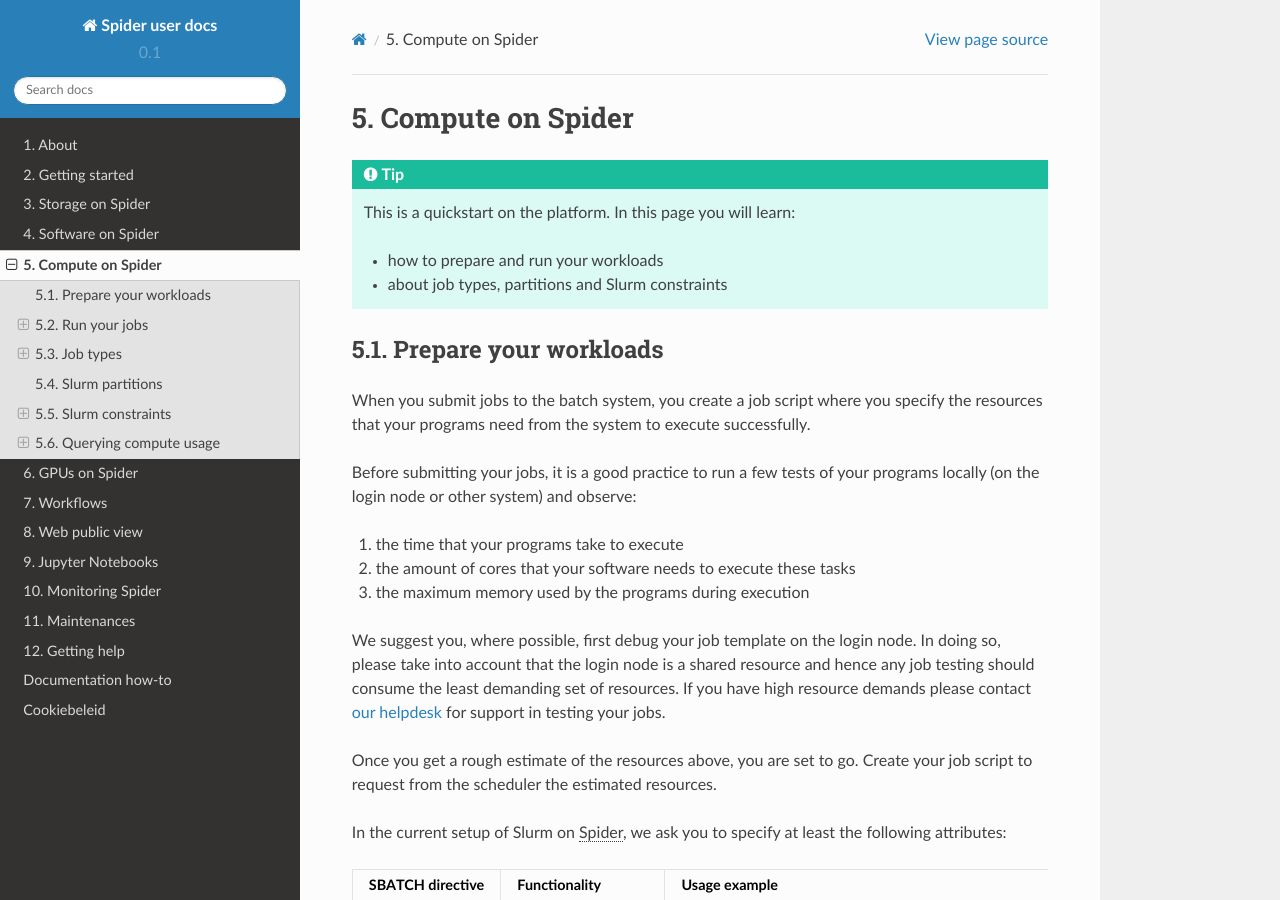
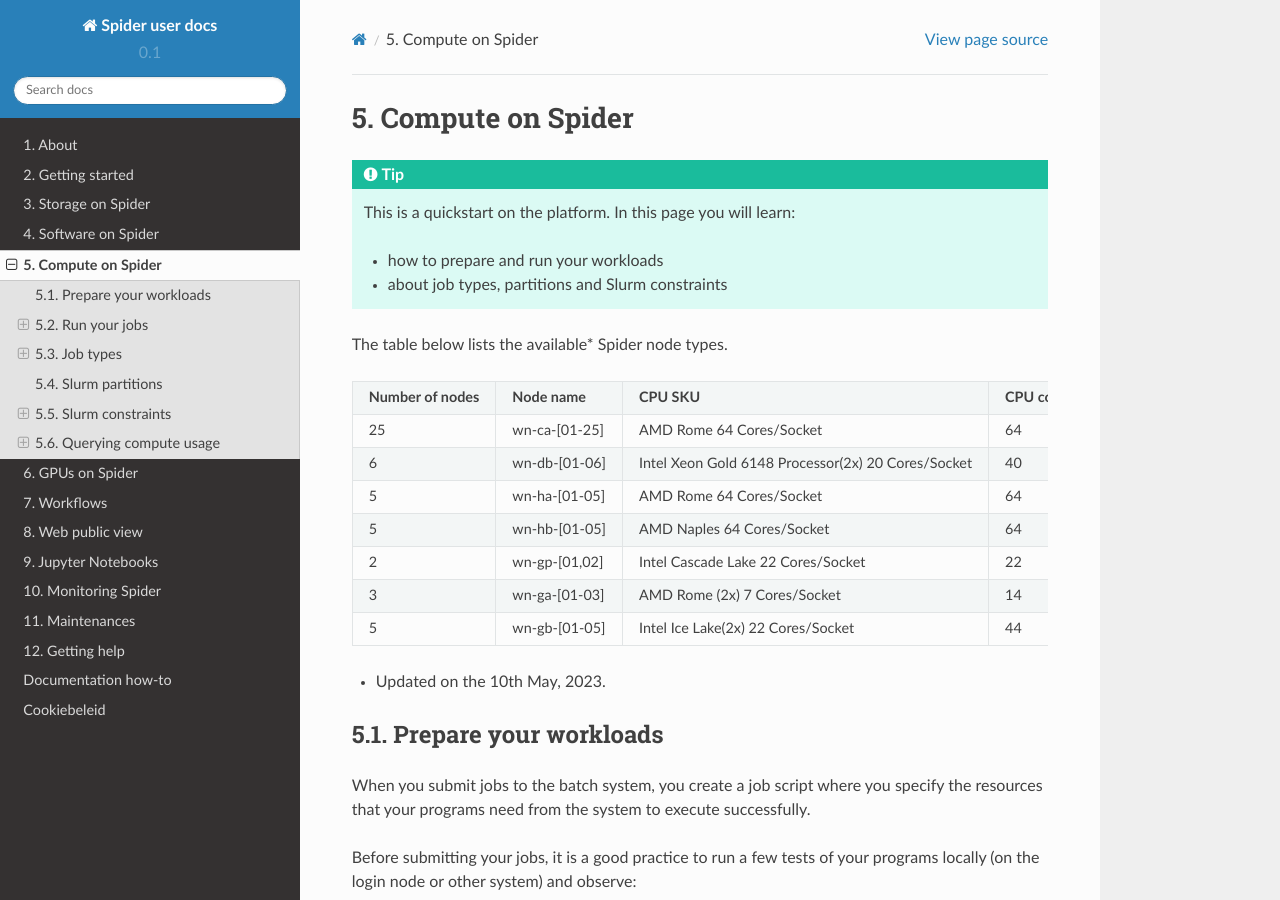
Before and after one commit to sara-nl/spiderdocs, a Sphinx documentation site: the page built from source/Pages/compute_on_spider.rst, in a window 1280 px wide and 900 px high. Built offline with Sphinx 7.4.7 and the Read the Docs theme 2.0.0, drawn with Linux system fonts in a browser that asks for light colours.

Commit message:
Update Spider available nodes types
Table of nodes types

```diff
--- a/source/Pages/compute_on_spider.rst
+++ b/source/Pages/compute_on_spider.rst
@@ -8,7 +8,69 @@
      * how to prepare and run your workloads
      * about job types, partitions and Slurm constraints
 
+The table below lists the available* Spider node types.
 
+.. list-table::
+
+ * - **Number of nodes**
+   - **Node name**
+   - **CPU SKU**
+   - **CPU cores per node**
+   - **Total memory per node (per core)**
+   - **Other characteristics**
+   - **Included in the partition**
+
+ * - 25
+   - wn-ca-[01-25]
+   - AMD Rome 64 Cores/Socket
+   - 64
+   - 480 GB (7,5 GB)
+   - Local scratch 6TB SSD
+   - normal, infinite
+ * - 6
+   - wn-db-[01-06]
+   - Intel Xeon Gold 6148 Processor(2x) 20 Cores/Socket
+   - 40
+   - 352 GB (8,8 GB)
+   - Local scratch 3TB SSD
+   - normal, infinite, short, interactive
+ * - 5
+   - wn-ha-[01-05]
+   - AMD Rome 64 Cores/Socket
+   - 64
+   - 950 GB (14,85 GB)
+   - Local scratch 12TB SSD
+   - normal, infinite
+ * - 5
+   - wn-hb-[01-05]
+   - AMD Naples 64 Cores/Socket
+   - 64
+   - 950 GB (14,85 GB)
+   - Local scratch 12TB SSD
+   - normal
+ * - 2
+   - wn-gp-[01,02]
+   - Intel Cascade Lake 22 Cores/Socket
+   - 22
+   - 720 GB (32,77 GB)
+   - Local scratch 6TB SSD
+   - gpu_v100
+ * - 3
+   - wn-ga-[01-03]
+   - AMD Rome (2x) 7 Cores/Socket
+   - 14
+   - 229 GB (16,38 GB)
+   - Local scratch 6TB SSD
+   - gpu_a100_7c
+ * - 5
+   - wn-gb-[01-05]
+   - Intel Ice Lake(2x) 22 Cores/Socket
+   - 44
+   - 353 GB (8 GB)
+   - Local scratch 6TB SSD
+   - gpu_a100_22c
+
+* Updated on the 10th May, 2023.
 .. _prepare-workloads:
 
 =======================
```
